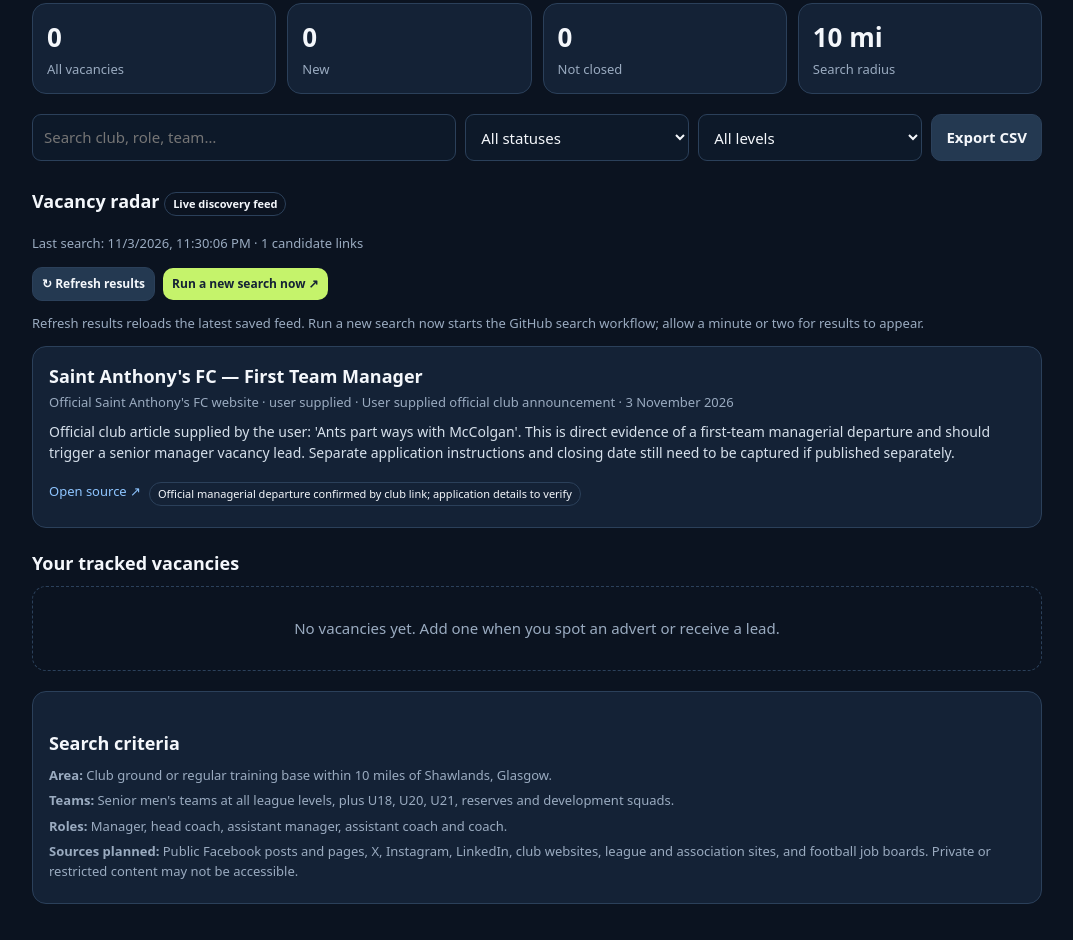
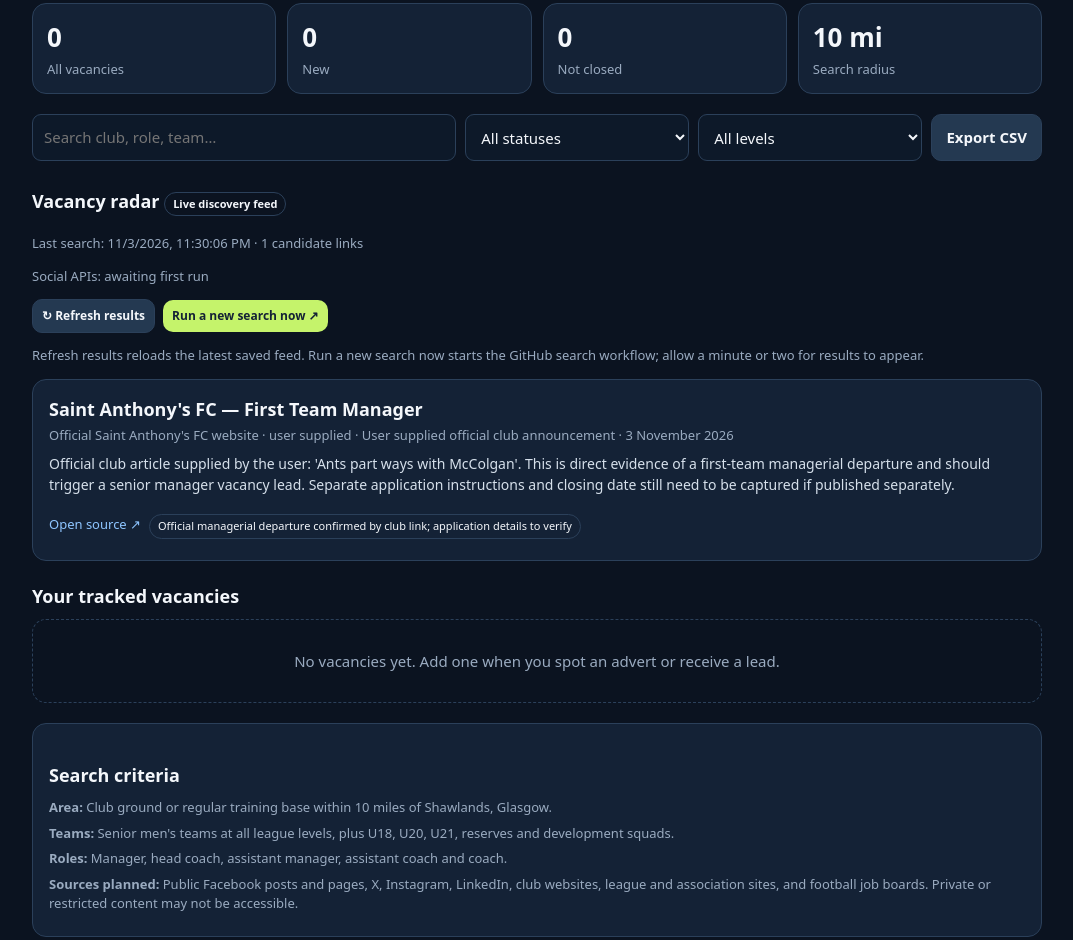
Before and after one commit to deefurkay/touchline-radar, a plain HTML site: page index.html in a window 1280 px wide. Shown: the part 7670-8610 px from the top of the page, without its empty margins (103-1176 px from the left). Drawn offline with Linux system fonts and the light colour scheme.

Commit message:
Add social API connection status to vacancy radar

```diff
--- a/index.html
+++ b/index.html
@@ -27,7 +27,7 @@ footer{text-align:center;color:var(--muted);font-size:12px;padding:18px;border-t
 <section><h2>Club watchlist <span class="tag">Master database</span></h2><p class="muted">Club location is checked independently of advert wording. Unconfirmed clubs stay provisional until their ground or regular training base is verified within 10 miles of Shawlands.</p><div class="list" id="clubWatchlist"><div class="empty">Loading club database…</div></div></section>
 <div class="stats"><div class="stat"><b id="total">0</b><span>All vacancies</span></div><div class="stat"><b id="newCount">0</b><span>New</span></div><div class="stat"><b id="openCount">0</b><span>Not closed</span></div><div class="stat"><b>10 mi</b><span>Search radius</span></div></div>
 <div class="toolbar"><input id="search" placeholder="Search club, role, team…"><select id="statusFilter"><option value="all">All statuses</option><option>New</option><option>Interested</option><option>Applied</option><option>Closed</option></select><select id="levelFilter"><option value="all">All levels</option><option>U18</option><option>U20</option><option>U21</option><option>Reserves</option><option>Development</option><option>Senior WOSFL</option></select><button class="secondary" id="exportBtn">Export CSV</button></div>
-<section><h2>Vacancy radar <span class="tag">Live discovery feed</span></h2><p class="muted" id="feedUpdated">Loading daily discovery feed…</p><div class="actions"><button id="refreshFeedBtn" class="secondary">↻ Refresh results</button><button id="runSearchBtn">Run a new search now ↗</button></div><p class="muted">Refresh results reloads the latest saved feed. Run a new search now starts the GitHub search workflow; allow a minute or two for results to appear.</p><div class="list" id="discovered"></div></section><section><h2>Your tracked vacancies</h2><div class="list" id="vacancies"></div></section>
+<section><h2>Vacancy radar <span class="tag">Live discovery feed</span></h2><p class="muted" id="feedUpdated">Loading daily discovery feed…</p><p class="muted" id="socialStatus">Social APIs: awaiting first run</p><div class="actions"><button id="refreshFeedBtn" class="secondary">↻ Refresh results</button><button id="runSearchBtn">Run a new search now ↗</button></div><p class="muted">Refresh results reloads the latest saved feed. Run a new search now starts the GitHub search workflow; allow a minute or two for results to appear.</p><div class="list" id="discovered"></div></section><section><h2>Your tracked vacancies</h2><div class="list" id="vacancies"></div></section>
 <section class="panel"><h2>Search criteria</h2><p><b>Area:</b> Club ground or regular training base within 10 miles of Shawlands, Glasgow.</p><p><b>Teams:</b> Senior men's teams at all league levels, plus U18, U20, U21, reserves and development squads.</p><p><b>Roles:</b> Manager, head coach, assistant manager, assistant coach and coach.</p><p><b>Sources planned:</b> Public Facebook posts and pages, X, Instagram, LinkedIn, club websites, league and association sites, and football job boards. Private or restricted content may not be accessible.</p></section>
 </main>
 <dialog id="editor"><form id="vacancyForm"><h2 id="formTitle">Add vacancy</h2><input type="hidden" id="editId"><div class="formgrid">
```
